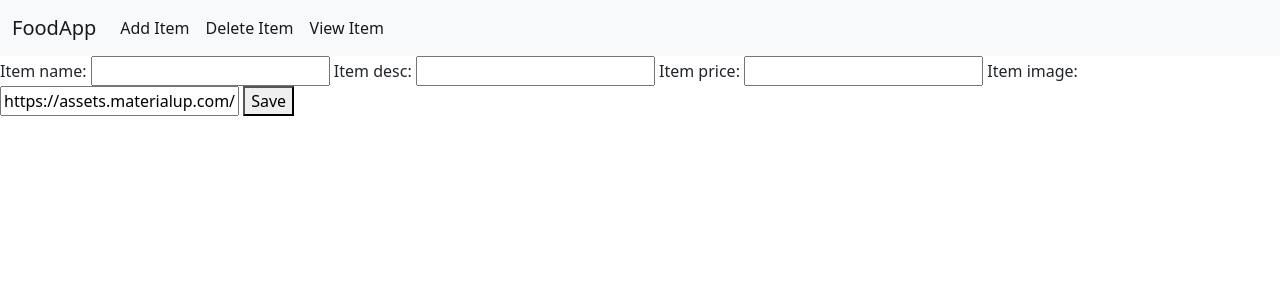
After one commit to panky02/django_apps, a Django app: page /food/add in a window 1280 px wide. The commit adds this page. Shown: the top 300 px of the page. Run offline with Django 4.2, Linux system fonts and the light colour scheme.

Commit message:
Added form to add item

```diff
--- /dev/null
+++ b/food_menu_app/food/forms.py
@@ -0,0 +1,7 @@
+from django import forms
+from .models import Item
+
+class ItemForm(forms.ModelForm):
+    class Meta:
+        model = Item
+        fields =['item_name','item_desc','item_price','item_image']
--- a/food_menu_app/food/templates/food/base.html
+++ b/food_menu_app/food/templates/food/base.html
@@ -19,7 +19,7 @@
           <div class="collapse navbar-collapse" id="navbarSupportedContent">
             <ul class="navbar-nav ml-auto mb-2 mb-lg-0">
               <li class="nav-item">
-                <a class="nav-link active" aria-current="page" href="#">Add Item</a>
+                <a class="nav-link active" aria-current="page" href="{% url 'food:create_item' %}">Add Item</a>
               </li>
               <li class="nav-item">
                 <a class="nav-link active" aria-current="page" href="#">Delete Item</a>
--- /dev/null
+++ b/food_menu_app/food/templates/food/item-form.html
@@ -0,0 +1,8 @@
+{% extends 'food/base.html' %}
+{% block body %}
+<form  method="post">
+    {% csrf_token %}
+    {{form}}
+    <button type="submit">Save</button>
+</form>
+{% endblock %}
--- a/food_menu_app/food/urls.py
+++ b/food_menu_app/food/urls.py
@@ -7,4 +7,6 @@ urlpatterns = [
     path('', views.index, name='index'),
     path('<int:item_id>/', views.detail, name='detail'),
     path('item/', views.item, name='item'),
+    #add items via form
+    path("add",views.create_item,name="create_item"),
 ]
--- a/food_menu_app/food/views.py
+++ b/food_menu_app/food/views.py
@@ -1,7 +1,8 @@
-from django.shortcuts import render
+from django.shortcuts import render, redirect
 from django.http import HttpResponse
 from .models import Item
 from django.template import loader
+from .forms import ItemForm
 
 # Create your views here.
 def index(request):
@@ -19,3 +20,11 @@ def detail(request,item_id):
     item = Item.objects.get(pk=item_id)
     context = {'item':item}
     return render(request,'food/detail.html',context)
+
+def create_item(request):
+    form = ItemForm(request.POST or None)
+    #validation
+    if form.is_valid():
+        form.save()
+        return redirect('food:index')
+    return render(request,'food/item-form.html',{'form':form})
```
